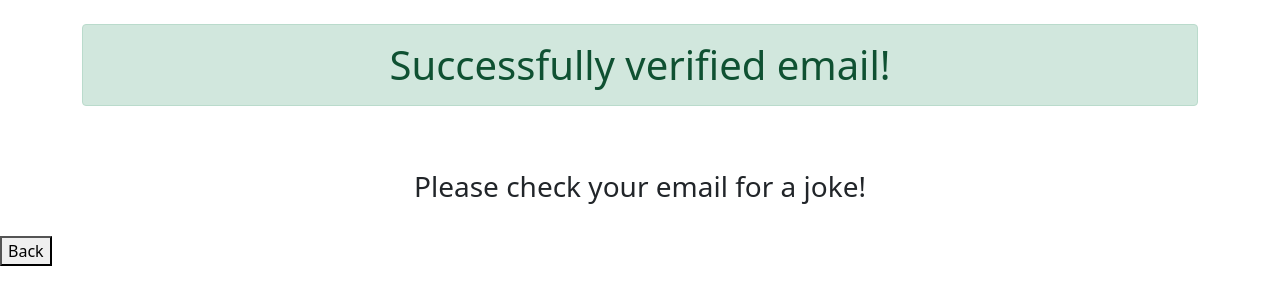
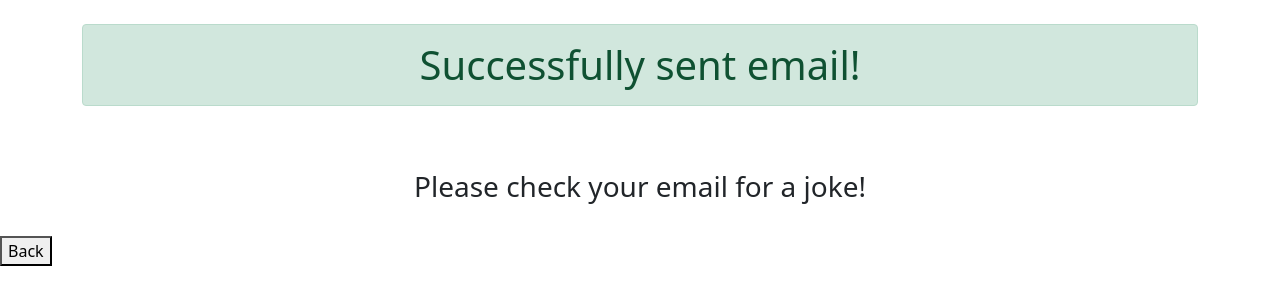
Before and after one commit to KevinH2017/Python-Flask-Joke-Email, a Flask app: template templates/success.html in a window 1280 px wide. Shown: the top 305 px of the page. Run offline with Flask 3, Linux system fonts and the light colour scheme; the template is opened without the code that fills it, so the values that code supplies are empty.

Commit message:
Update success.html

```diff
--- a/templates/success.html
+++ b/templates/success.html
@@ -10,7 +10,7 @@
 </head>
 <body>
     <div class="container">
-        <h1 class="text-center mt-4 alert alert-success">Successfully verified email!</h1>
+        <h1 class="text-center mt-4 alert alert-success">Successfully sent email!</h1>
         <br>
         <h3 class="text-center mt-4">Please check your email for a joke!</h3>
     </div>
```
